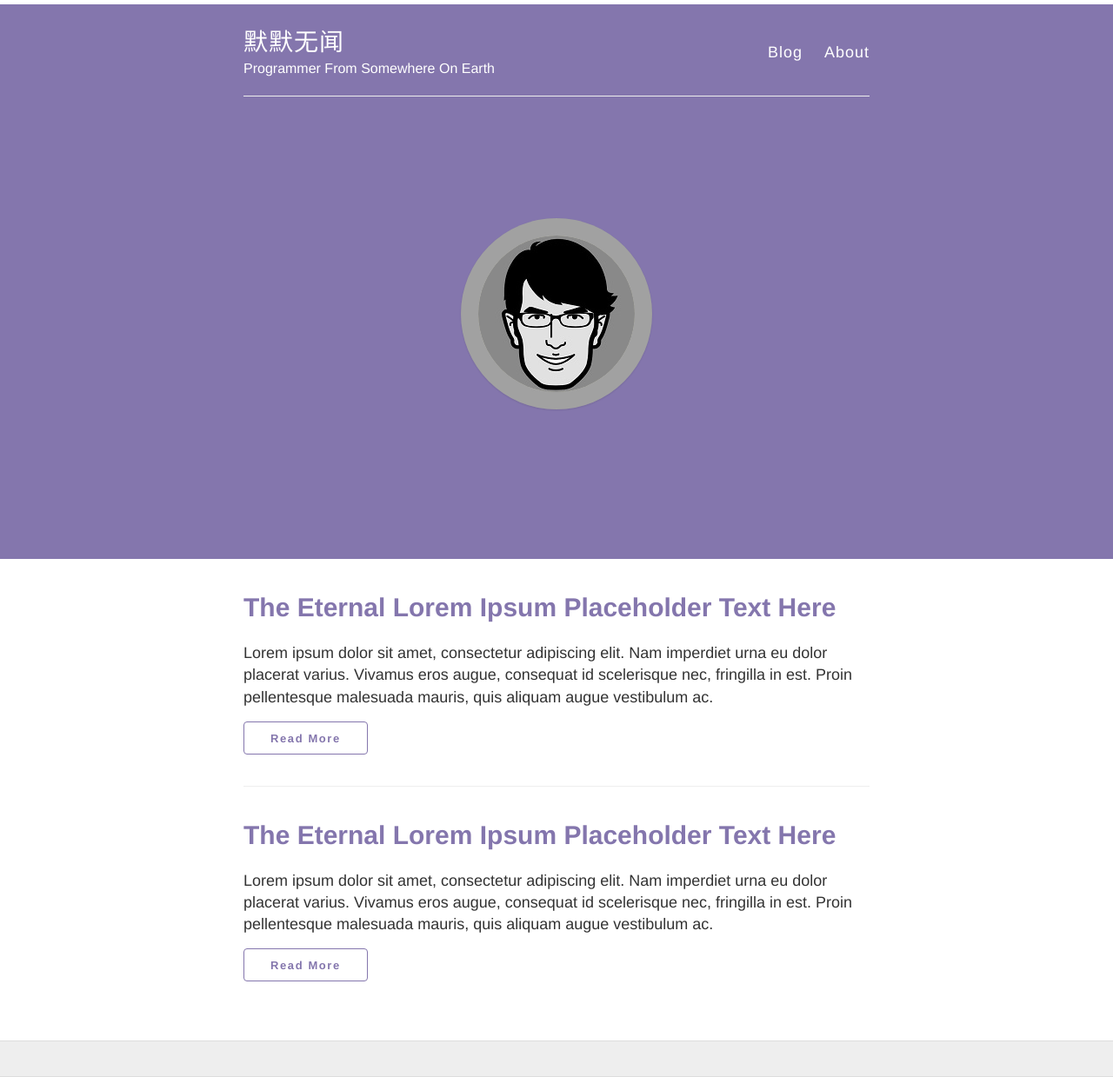
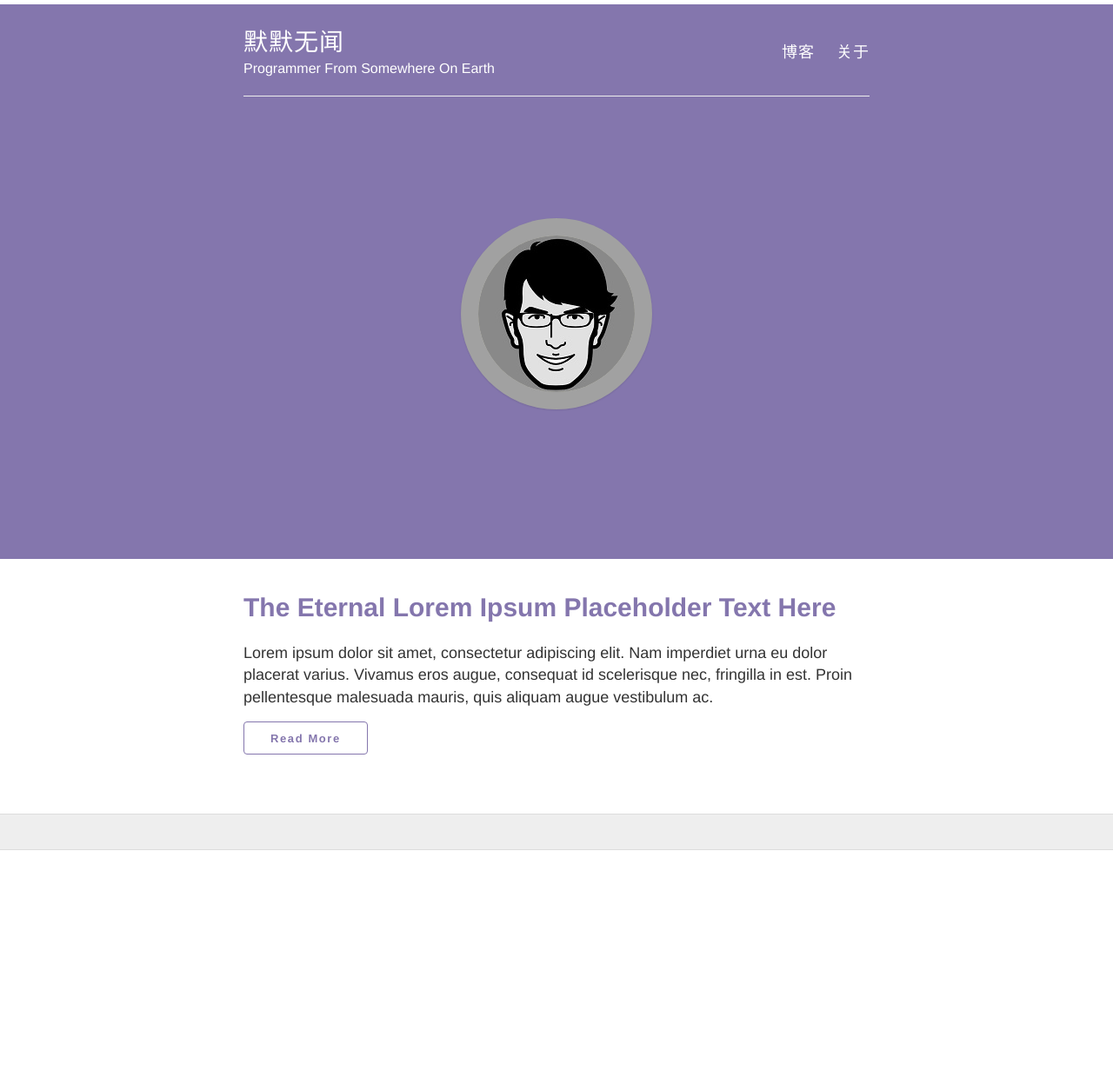
Before and after one commit to output-value/output-value.github.io, a Jekyll site: the page built from index.html, in a window 1280 px wide. Shown: the whole page at 87% size. Built offline with Jekyll 4.4.1, drawn with Linux system fonts in a browser that asks for light colours; nearby versions of some CDN libraries; after the commit the page ends 978 px from its top, so only the background shows below that.

Commit message:
修改完毕

```diff
--- a/_layouts/default.html
+++ b/_layouts/default.html
@@ -27,8 +27,8 @@
                <p class="site-description">{{ site.description }}</p>
              </div>
              <nav>
-               <a href="{{ site.baseurl }}/">Blog</a>
-               <a href="{{ site.baseurl }}/about">About</a>
+               <a href="{{ site.baseurl }}/">博客</a>
+               <a href="{{ site.baseurl }}/about">关于</a>
              </nav>
            </header>
          </div>
--- a/_posts/2016-03-08-Eternal-Lorem-Ipsum.md
+++ /dev/null
@@ -1,14 +0,0 @@
----
-layout: post
-title: The Eternal Lorem Ipsum Placeholder Text Here
-author: Author Name
----
-
-Lorem ipsum dolor sit amet, consectetur adipiscing elit. Nam imperdiet urna eu dolor placerat varius. Vivamus eros augue, consequat id scelerisque nec, fringilla in est. Proin pellentesque malesuada mauris, quis aliquam augue vestibulum ac.
-
-## The Eternal Lorem Ipsum?
------
-
-Lorem ipsum dolor sit amet, consectetur adipiscing elit. Nam imperdiet urna eu dolor placerat varius. Vivamus eros augue, consequat id scelerisque nec, fringilla in est. Proin pellentesque malesuada mauris, quis aliquam augue vestibulum ac. Vestibulum ut feugiat nibh. Sed faucibus felis purus, sed convallis leo dictum vehicula.
-
-Nam maximus tempor feugiat. Mauris tristique imperdiet nulla id egestas. Proin eget lobortis magna. Duis consectetur nibh at elit viverra congue. Ut eu turpis enim. Suspendisse laoreet, diam sed consequat sodales, felis dolor accumsan justo, nec scelerisque mi sem quis dolor. Etiam ornare venenatis massa, a suscipit ex. Ut quis lectus id nibh mattis rutrum. Nunc vel cursus eros, at blandit mi. Vivamus ac posuere libero.
```
Also changed, not shown: other parts of _layouts/default.html (+2 -1 lines), _posts/2016-03-06-搭建自己的博客.md (renamed from _posts/2016-03-06-Eternal-Lorem-Ipsum.md).
